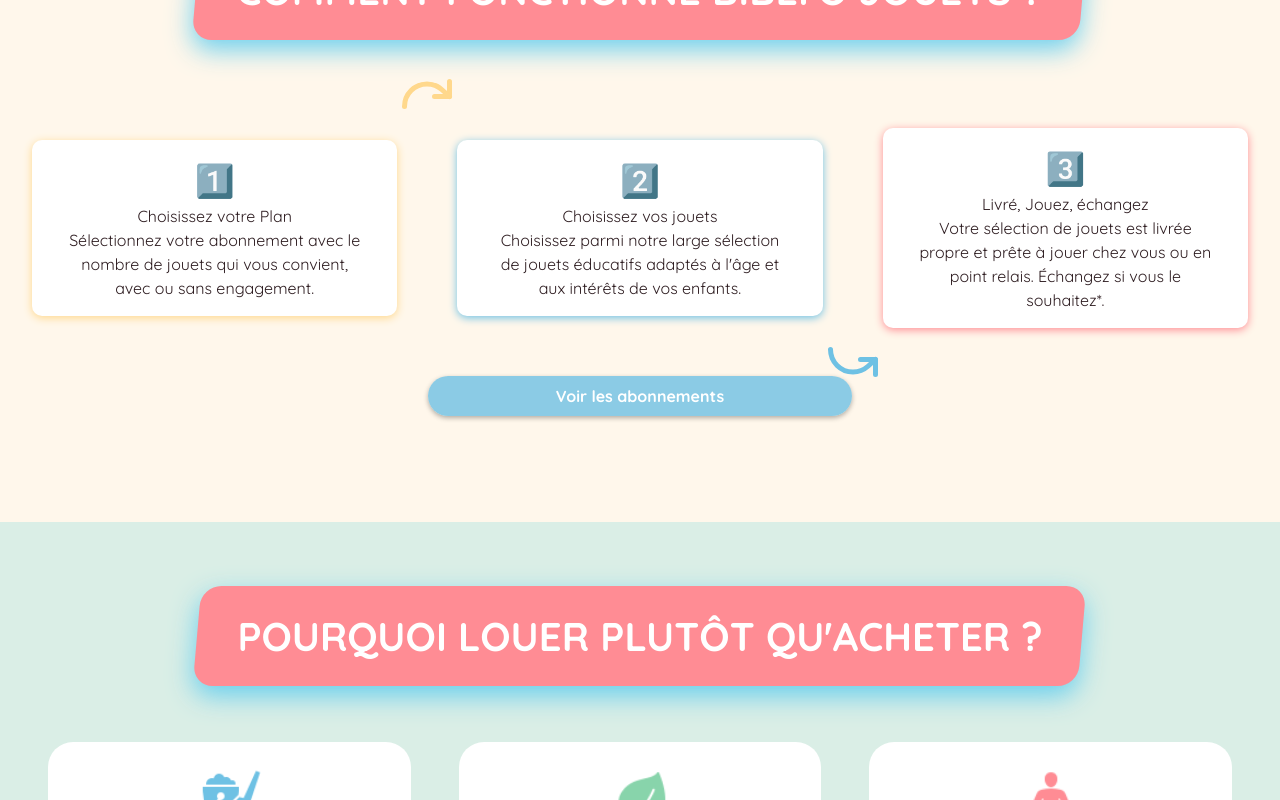
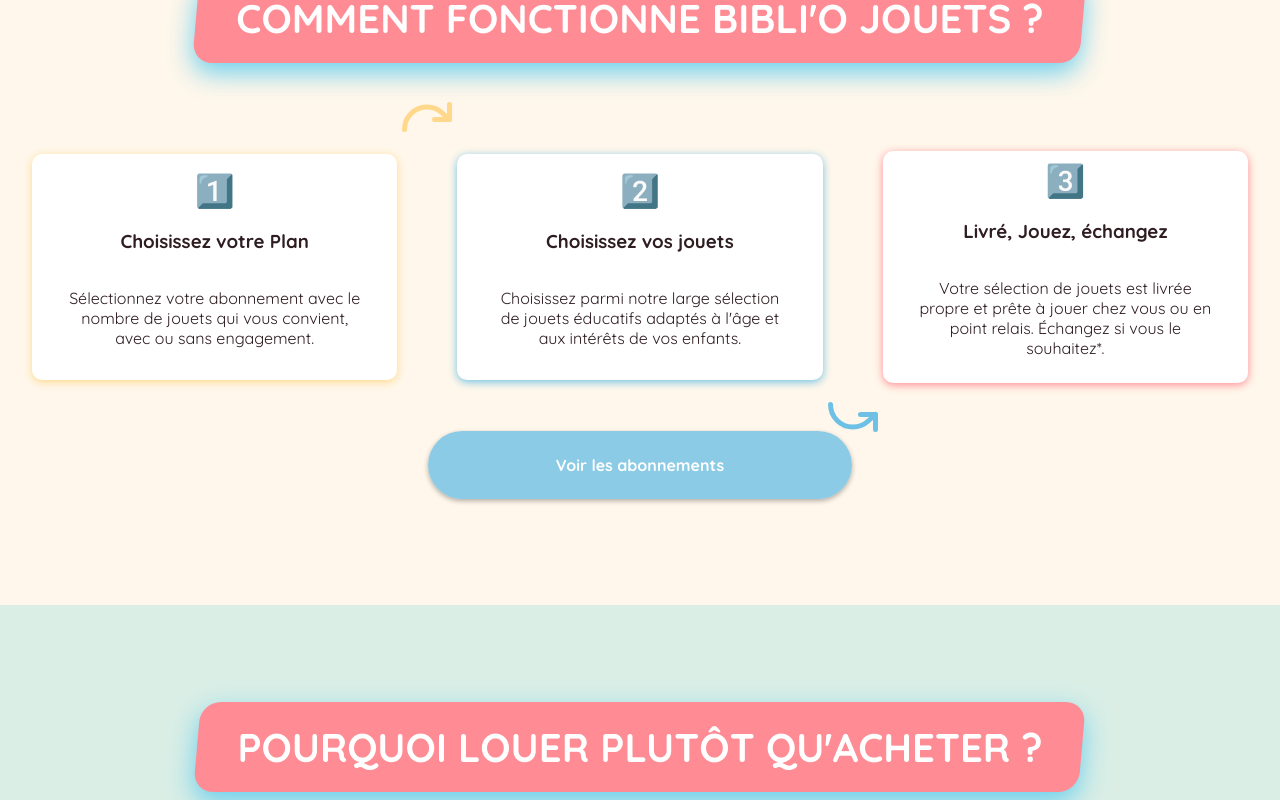
Before and after one commit to biblioJouets/Bibli-O, a Next.js app: page / in a window 1280 px wide. Shown: the part 680-1480 px from the top of the page. Built offline with nearby package versions, Linux system fonts and the light colour scheme; no server answers.

Commit message:
fix desktop css

```diff
--- a/src/app/layout.js
+++ b/src/app/layout.js
@@ -1,4 +1,10 @@
 // /src/app/layout.js
+import "@/app/globals.css";
+
+import "@/styles/homepage.css";
+import "@/styles/cardsContentMission.css";
+import "@/styles/header.css";
+
 import CookieBanner from "@/components/CookieBanner";
 import HeaderBiblioJouets from "@/components/Header";
 import Footer from "@/components/Footer";
@@ -6,7 +12,6 @@
 import { getServerSession } from "next-auth";
 import { authOptions } from "@/app/api/auth/[...nextauth]/route";
 import { CartProvider } from "@/context/CartContext";
-import "@/app/globals.css";
 import { Quicksand } from "next/font/google";
 
 const quicksand = Quicksand({
@@ -40,7 +45,7 @@
     metadataBase: new URL('https://www.bibliojouets.fr'),
 };
 export const viewport = {
-  themeColor: '#FF8C94',
+  themeColor: '#ffffffff',
   width: 'device-width',
   initialScale: 1,
 };
--- a/src/app/page.js
+++ b/src/app/page.js
@@ -55,7 +55,7 @@
                 {/* NOTE SEO : Remplacement de div par section pour délimiter le sujet */}
                 <section className="functionalityCardsSection" aria-labelledby="fonctionnement-title">
                     {/* NOTE A11Y : Ajout d'un ID pour lier le titre à la section */}
-                    <h2 id="fonctionnement-title">Comment fonctionne Bibli'O Jouets ?</h2>
+                    <h2 className="homePageSubTitle" id="fonctionnement-title">Comment fonctionne Bibli'O Jouets ?</h2>
 
                     <div className="functionalityCardsContainer">
                         <FunctionalityCard className="firstCard"
@@ -90,7 +90,7 @@
 
                 {/* NOTE SEO : Nouvelle section sémantique */}
                 <section className="commitmentsSection" aria-labelledby="engagements-title">
-                    <h2 id="engagements-title">Pourquoi louer plutôt qu'acheter ?</h2>
+                    <h2 className="homePageSubTitle" id="engagements-title">Pourquoi louer plutôt qu'acheter ?</h2>
                     <div className="commitmentCards">
                         <CommitmentCard
                             className="hygiene"
@@ -134,7 +134,7 @@
 
                 {/* Section Plans */}
                 <section className="CardsPlansSections" aria-labelledby="plans-title">
-                    <h2 id="plans-title">Nos Plans Mensuels</h2>
+                    <h2 className="homePageSubTitle" id="plans-title">Nos Plans Mensuels</h2>
                     <CardsPlans />
                 </section>
 
--- a/src/components/FAQ.jsx
+++ b/src/components/FAQ.jsx
@@ -91,7 +91,7 @@
     <div className="faq-container">
       <div className="faq-content">
         <div className="faq-left">
-          <h2 className="faq-support-label">FAQ</h2>
+          <h2 className="homePageSubTitle faq-support-label">FAQ</h2>
           <h1 className="faq-title">Les questions des (grands) curieux</h1>
           <p className="faq-subtitle">
             On vous dit tout sur le fonctionnement de Bibli'O Jouets. Une question en particulier ?{' '}
--- a/src/components/Newsletter.jsx
+++ b/src/components/Newsletter.jsx
@@ -74,7 +74,7 @@
       <div className="newsletter-bubble yellow"></div>
 
       <div className="newsletter-content">
-        <h2 className="newsletter-title">✨ Restons connectés ! ✨</h2>
+        <h2 className="homePageSubTitle newsletter-title">✨ Restons connectés ! ✨</h2>
 
         <p className="text-content">
 Prêt à découvrir les derniers trésors qui rejoignent notre collection ? Laissez-nous votre email pour embarquer : l'aventure Bibli'O Jouets continue directement dans votre boîte de réception ! 🎁"        </p>
--- a/src/components/protocol.jsx
+++ b/src/components/protocol.jsx
@@ -16,7 +16,7 @@
 export default function Protocol() {
   return (
     <div className="SectionProtocol">
-      <h2>Un Protocole de Nettoyage et de Désinfection Impeccable</h2>
+      <h2 className="homePageSubTitle">Un Protocole de Nettoyage et de Désinfection Impeccable</h2>
       <div className="TextImage">
         <div className="ImageProtocolWrapper">
           <Image
--- a/src/styles/FAQ.css
+++ b/src/styles/FAQ.css
@@ -4,7 +4,6 @@
   padding: 60px 20px;
   max-width: auto;
   margin: 0 auto;
-  background: #FFFAF4;
 }
 
 .faq-content {
@@ -79,7 +78,7 @@
 }
 
 .faq-question-btn:hover {
-  background: #FFD9DC;
+  background: #FF8C94;
 }
 
 .faq-question-content {
--- a/src/styles/homepage.css
+++ b/src/styles/homepage.css
@@ -4,8 +4,8 @@
     margin-top: 100px;
 
 }
-h2 {
-    font-size: 2.5rem;
+.homePageSubTitle{
+        font-size: 2.5rem;
     color: #FFFFFF ;
  font-weight: 800;
     text-transform: uppercase;
@@ -17,7 +17,7 @@
     transition: transform 0.2s ease-out;
 }
 
-h2:before {
+.homePageSubTitle:before {
 content: '';
     background-color: #FF8C94;
    transform: skewX(-5deg);
@@ -34,11 +34,11 @@
 
 
 
-h2.biblio-jouets:hover {
+.homePageSubTitle.biblio-jouets:hover {
     transform: translate(-3px, -3px);
 }
 
-h2.biblio-jouets:hover::after {
+.homePageSubTitle.biblio-jouets:hover::after {
     top: 3px;
     left: 3px;
     right: -3px;
--- a/tailwind.config.js
+++ b/tailwind.config.js
@@ -1,5 +1,8 @@
 /** @type {import('tailwindcss').Config} */
 module.exports = {
+  corePlugins: {
+    preflight: false,
+  },
   content: [
     "./src/app/**/*.{js,ts,jsx,tsx,mdx}",
     "./src/components/**/*.{js,ts,jsx,tsx,mdx}",
```
